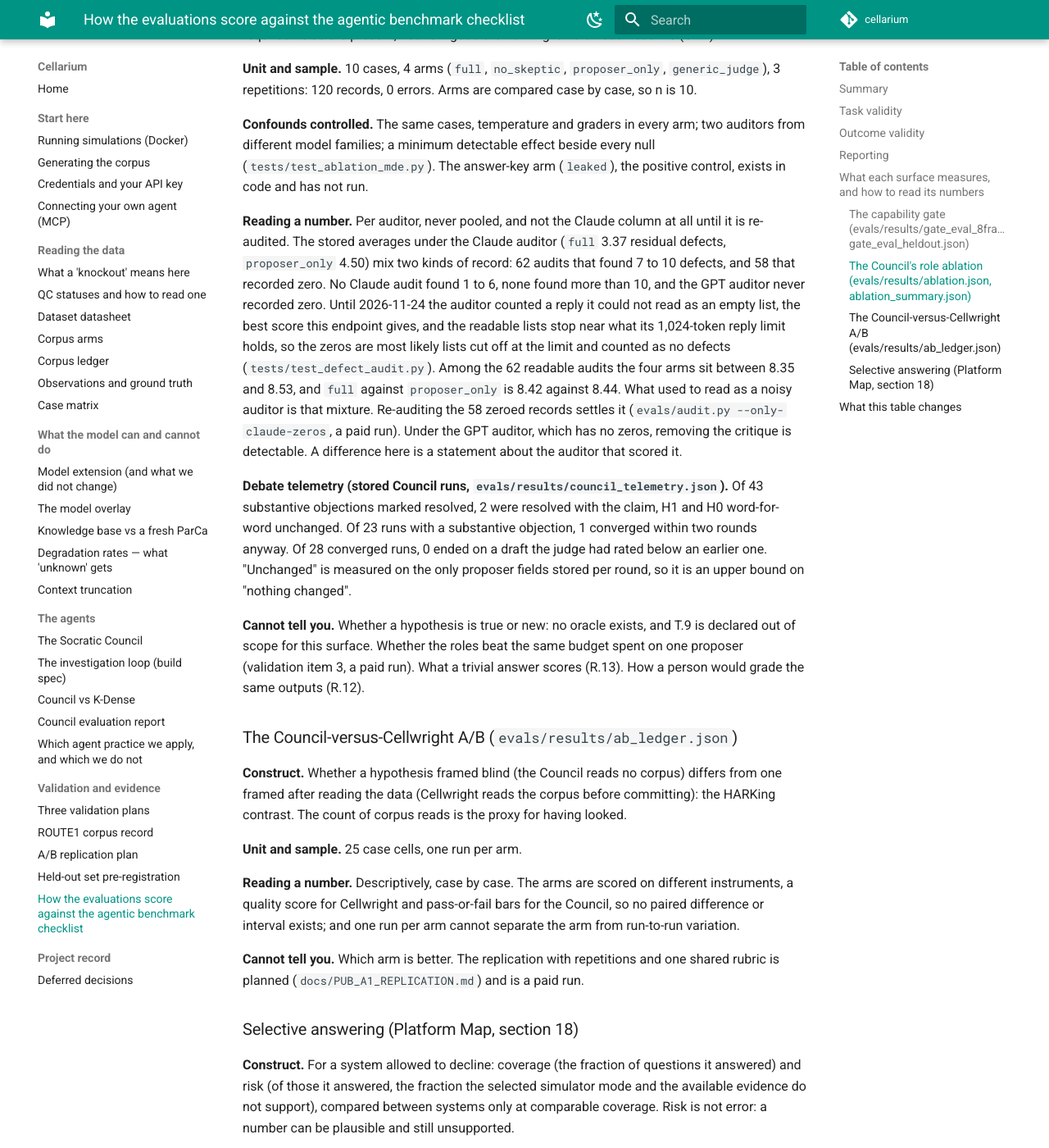
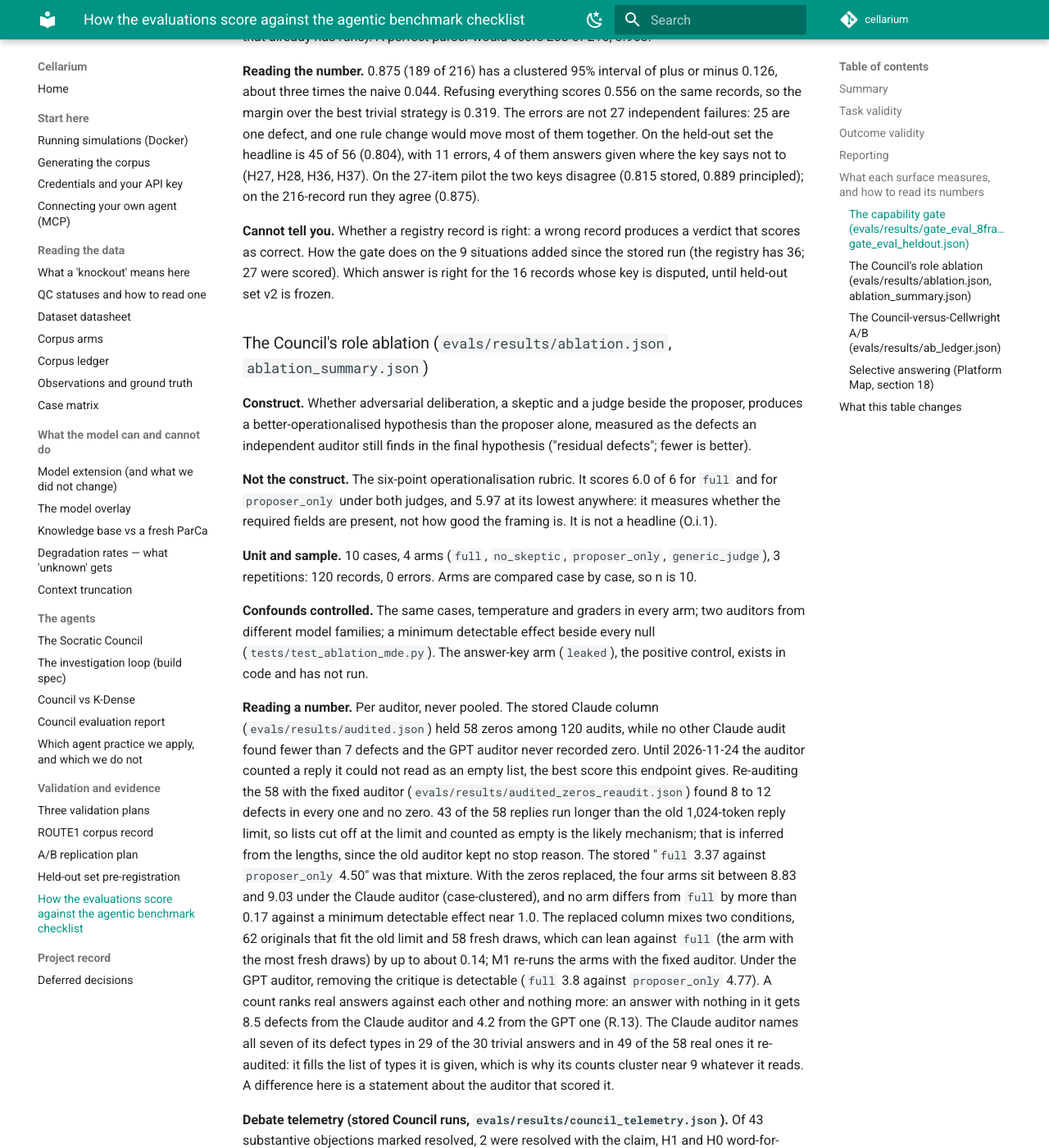
Before and after one commit to evanniko1/cellarium, an MkDocs documentation site: the page built from docs/ABC_SELF_AUDIT.md, in a window 1280 px wide and 1400 px high, scrolled down 8344 px. Shown: the whole window at 82% size. Built offline with MkDocs 1.6.1 and Material for MkDocs 9.7.7, drawn with Linux system fonts in a browser that asks for light colours; comment, search, counter and statistics services are not loaded; some of the changed text lies outside the part shown.

Commit message:
M0 and M4: no zeroed audit is zero; judges reject do-nothing answers, defect counts do not
The first two approved paid runs; both artefacts committed.

M0, evals/results/audited_zeros_reaudit.json (run at 19d3a06; $2.67
under a $3 cap). The 58 stored Claude audits that recorded zero
defects, re-audited with the fixed auditor: 58 of 58 readable, 8 to 12
defects each, none zero, stop_reason tool_use throughout. 43 of the 58
replies ran longer than the old 1,024-token limit (851 to 1,430 output
tokens), which fits the cut-off explanation; for any one record it stays
inferred. With the zeros replaced the four ablation arms sit between
8.83 and 9.03 (Claude, case-clustered), no paired difference to `full`
above 0.17 against an MDE near 1.0. The two auditors barely agree on
which answers have more defects (r = 0.12 over 120 records).

M4, evals/results/trivial_baselines.json (run at 9844e19). Ten cases x
{the question restated, every outcome predicted, empty}: 30 records,
0 errors.
  rubric (of 6), Claude / GPT: restated 1.0 / 3.3, hedge 0.3 / 1.0,
    empty 0.0 / 1.0; the real answers 6.0 / 6.0
  A/B shared judge (0 to 1): 0.03 / 0.06 / 0.00, against 0.49 for
    Cellwright's answers; minimum bar passed 0 times in 30
  defects, Claude / GPT: restated 9.0 / 4.6, hedge 9.8 / 4.0,
    empty 8.5 / 4.2; the full Council's 9.0 / 3.8
The judges reject all three. The defect auditors do not: the empty
answer does at least as well as the Council's on 7 of 10 cases (Claude)
and 4 of 10 (GPT). The Claude auditor names all seven of its defect
types in 29 of the 30 trivial answers and in 49 of the 58 real ones it
re-audited: its count mostly measures the list of types it is given.
The artefact's spent_usd ($1.751) leaves out the shared judge's 30
calls, which did not reach the meter (e0feefa): M4 cost $2.04-$3.57.

docs/ABC_SELF_AUDIT.md: R.13 met for the Council too; O.b.2 partly
(its judges reject a hedge, its deterministic checks and defect counts
do not); O.c.1, O.i.1 and the ablation's reading guide rewritten. The
docstrings that called the zeros unconfirmed (evals/audit.py,
evals/aggregate.py, tests/test_ablation_mde.py) now cite the re-audit.

Co-Authored-By: Claude Opus 5.5 <noreply@anthropic.com>

```diff
--- a/docs/ABC_SELF_AUDIT.md
+++ b/docs/ABC_SELF_AUDIT.md
@@ -23,10 +23,10 @@ citing an R item by number.
 
 | Status | Items |
 |---|---|
-| MET, guarded by a test that was forced to fail | T.1, T.3, T.5, T.6, T.9 (gate), T.10, O.b.3, R.9, R.10 (gate), R.13 (gate) |
+| MET, guarded by a test that was forced to fail | T.1, T.3, T.5, T.6, T.9 (gate), T.10, O.b.3, R.9, R.10 (gate), R.13 |
 | MET, documented or by construction | T.2, T.4, O.h.1, O.h.2, R.1, R.2, R.3, R.5, R.6, R.7, R.8, R.11 |
-| PARTLY | T.7, T.8, R.4 |
-| NOT MET, open | O.c.1, O.i.1, R.12; and for the Council: R.10, R.13, O.b.2 |
+| PARTLY | T.7, T.8, R.4, O.b.2 (Council: its judges reject a hedge, its deterministic checks and defect count do not) |
+| NOT MET, open | O.c.1, O.i.1, R.12; and for the Council: R.10 |
 | OUT OF SCOPE, declared | T.9 for the Council: no oracle exists for an open-ended hypothesis |
 | NOT APPLICABLE, with the reason | O.a.1-2, O.b.1, O.d.1-2, O.e.1-3, O.f.1-2, O.g.1-3 |
 
@@ -51,16 +51,16 @@ citing an R item by number.
 |---|---|---|---|
 | O.a.1, O.a.2 | Whole-string matching: equivalent and redundant wording | N/A | The gate's outcome is a closed three-value verdict compared exactly; no free text is matched. |
 | O.b.1 | Substring matching: negation | N/A | No substring matching is used to score. |
-| O.b.2 | Prevent success by listing every possible answer | N/A for the gate; FAILED by the Council's deterministic checks, NOT TESTED for its judges | One verdict per gate item. For the Council, `evals/trivial_baselines.py` builds an answer that predicts every outcome at once: the Council's own score (`council._score`) gives it 16 of 16, its maximum, and the A/B's deterministic minimum bar passes it (`tests/test_trivial_baselines.py`). Whether the LLM judges and auditors also accept it is the paid half of that probe, prepared and not run. |
+| O.b.2 | Prevent success by listing every possible answer | N/A for the gate. For the Council: MET by its judges, FAILED by its deterministic checks and by the residual-defect count | One verdict per gate item. For the Council, `evals/trivial_baselines.py` builds an answer that predicts every outcome at once. The judges reject it (2026-11-24, `evals/results/trivial_baselines.json`, 10 cases): the six-point rubric gives it 0.3 of 6 (Claude) and 1.0 (GPT) against 6.0 for the Council's real answers, the A/B's shared judge 0.06 against 0.49 for Cellwright's answers, and it passes the minimum bar in none of the 10. The Council's own score (`council._score`) gives it 16 of 16, its maximum, and the A/B's deterministic minimum bar passes it (`tests/test_trivial_baselines.py`). The defect auditors count it like a real answer: 9.8 defects (Claude) and 4.0 (GPT) against 9.0 and 3.8 for the Council's, and under the GPT auditor it does as well as the Council's answer on 6 of the 10 cases. |
 | O.b.3 | Prevent success by guessing | MET, forced | On the same 216 records, always-refuse scores 0.556 (the best trivial strategy), always-answer 0.333, always-propose 0.111; the gate's 0.875 beats the best by 0.319 (`tests/test_gate_reliability.py`). |
-| O.c.1 | LLM-as-judge: accuracy and self-consistency validated | NOT MET | The ablation's Claude and GPT auditors do not agree (residual defects, r = -0.097 over 120 records; 0.063 over the 62 Claude audits that were readable). The Claude column's ninefold larger spread is not noise: 58 of its 120 audits are zeros in the shape of unreadable replies counted as no defects (`tests/test_defect_audit.py`), so that auditor has to be re-run before its agreement can be measured. No repetition-stability run and no human floor exist (validation item 6: paid runs, two human raters). |
+| O.c.1 | LLM-as-judge: accuracy and self-consistency validated | NOT MET | The ablation's Claude and GPT auditors barely agree on which answers have more defects: r = 0.12 over 120 records, measured after the 58 Claude audits stored as zeros were re-audited (2026-11-24, `evals/results/audited_zeros_reaudit.json`: 58 of 58 readable, 8 to 12 defects each, none zero). The zeros were unreadable replies counted as no defects (`tests/test_defect_audit.py`), not findings. The Claude auditor finds 7 to 12 defects in every answer, the GPT auditor 1 to 6. No repetition-stability run and no human floor exist (validation item 6: paid runs, two human raters). |
 | O.d.1, O.d.2 | Unit-test grading: tests verified; coverage reported | N/A as grading | No evaluation is scored by unit tests. The analogous question, whether the platform's own guard tests would notice a fault, is measured by mutation testing: threshold mutants (tier 0) and the registry operators of validation item 8. Of eleven pre-registered registry faults the suite caught nine and missed two (a record losing its source markers; a loosened dependency pin), each exactly as predicted; both now have a guard (`tests/test_registry_survivor_guards.py`), forced to fail with the fault applied. |
 | O.e.1-O.e.3 | Fuzz testing | N/A | No fuzzing is used to score. |
 | O.f.1, O.f.2 | End-to-end tests: branch coverage; non-determinism | N/A as grading | No evaluation is scored by an end-to-end test. |
 | O.g.1-O.g.3 | State-modification grading | N/A | No evaluation is scored by a final state. |
 | O.h.1 | Answer-parser assumptions stated | MET, documented | The parser emits a six-field requirement over a closed vocabulary; anything unrecognised becomes `other`, which routes to the ignorance rule rather than to a refusal (`gate.Requirement.normalised`); parser failures are counted. |
 | O.h.2 | A single answer cannot be reached by guessing | MET, with O.b.3 | Three verdicts; the best guessing strategy's score is reported beside the gate's. |
-| O.i.1 | Quality metrics track the reasoning, not the format | NOT MET | The Council's six-point quality rubric scores 6/6 in every arm: it measures schema compliance, not framing quality (PUB-A3). The residual-defect measure varies under the GPT auditor; the Claude auditor's stored column mixes 58 failures counted as zero with 62 readable audits and supports no comparison until re-audited (`tests/test_defect_audit.py`). |
+| O.i.1 | Quality metrics track the reasoning, not the format | NOT MET | The Council's six-point rubric scores 6 of 6 in every arm, so it cannot rank real answers (PUB-A3). It is not schema compliance alone: it gives a schema-complete restatement of the question 1.0 of 6 (Claude) and 3.3 (GPT) (R.13). The residual-defect count separates arms under the GPT auditor. Under the Claude auditor, with its 58 stored failures re-audited, every arm sits between 8.83 and 9.03 defects and none differs from `full` by more than the design could detect (minimum detectable effect about 1.0). Neither auditor's count tracks quality on its own: an empty answer gets 8.5 defects (Claude) and 4.2 (GPT), as many as a real one (R.13). The Claude auditor names all seven of its defect types in 29 of the 30 trivial answers and in 49 of the 58 real ones it re-audited, so its count mostly measures the size of the list of types it was given. A count compares real answers with each other and says nothing alone. |
 
 ## Reporting
 
@@ -78,7 +78,7 @@ citing an R item by number.
 | R.10 | Significance; confidence intervals | MET for the gate and the ablation; NOT for the A/B | Gate: clustered t(26) interval, half-width 0.126, about three times the naive one (forced). Ablation: paired MDE on t(9). The A/B (10 cases) is reported descriptively. |
 | R.11 | Guidance for reading results given the flaws | MET, documented | A "reading the number" and a "cannot tell you" paragraph per surface, below: per auditor and never pooled for the ablation; within a set and never across sets for selective answering; descriptively for the A/B. |
 | R.12 | Non-AI baselines, such as human experts | NOT MET | No surface has a human baseline; the human floor of validation item 6 needs two raters. |
-| R.13 | Results of trivial agents | MET for the gate; NOT for the Council | Gate: the three always-the-same-verdict strategies (forced). Council: the trivial answers are built (`evals/trivial_baselines.py`: the question restated as a claim, a hedge-everything answer, an empty one) and their free half is measured: the Council's own score gives the restated question 16 of 16, its maximum. Their scores from the judges and auditors are a paid run, prepared and not run. The proposer-only arm is a weaker system, not a trivial one. |
+| R.13 | Results of trivial agents | MET | Gate: the three always-the-same-verdict strategies (forced). Council (`evals/trivial_baselines.py`; `evals/results/trivial_baselines.json`, 2026-11-24, 10 cases): three answers built from the question alone (a restatement, a hedge-everything answer, an empty one), scored by every instrument that scores a Council answer. The judges reject all three: the six-point rubric gives them 0.0 to 1.0 of 6 (Claude) and 1.0 to 3.3 (GPT) against 6.0 for real answers; the shared judge 0.00 to 0.06 against 0.49; the minimum bar is passed 0 times in 30. The defect auditors do not: 8.5 to 9.8 defects (Claude) and 4.0 to 4.6 (GPT) against the Council's 9.0 and 3.8, and the empty answer does at least as well as the Council's on 7 of 10 cases under Claude and 4 of 10 under GPT. The Council's own score gives the restatement and the hedge 16 of 16. The proposer-only arm is a weaker system, not a trivial one. |
 
 ## What each surface measures, and how to read its numbers
 
@@ -135,17 +135,22 @@ present, not how good the framing is. It is not a headline (O.i.1).
 model families; a minimum detectable effect beside every null (`tests/test_ablation_mde.py`). The answer-key arm
 (`leaked`), the positive control, exists in code and has not run.
 
-**Reading a number.** Per auditor, never pooled, and not the Claude column at all until it is re-audited. The
-stored averages under the Claude auditor (`full` 3.37 residual defects, `proposer_only` 4.50) mix two kinds of
-record: 62 audits that found 7 to 10 defects, and 58 that recorded zero. No Claude audit found 1 to 6, none
-found more than 10, and the GPT auditor never recorded zero. Until 2026-11-24 the auditor counted a reply it
-could not read as an empty list, the best score this endpoint gives, and the readable lists stop near what its
-1,024-token reply limit holds, so the zeros are most likely lists cut off at the limit and counted as no
-defects (`tests/test_defect_audit.py`). Among the 62 readable audits the four arms sit between 8.35 and 8.53, and
-`full` against `proposer_only` is 8.42 against 8.44. What used to read as a noisy auditor is that mixture.
-Re-auditing the 58 zeroed records settles it (`evals/audit.py --only-claude-zeros`, a paid run). Under the GPT
-auditor, which has no zeros, removing the critique is detectable. A difference here is a statement about the
-auditor that scored it.
+**Reading a number.** Per auditor, never pooled. The stored Claude column (`evals/results/audited.json`) held 58
+zeros among 120 audits, while no other Claude audit found fewer than 7 defects and the GPT auditor never recorded
+zero. Until 2026-11-24 the auditor counted a reply it could not read as an empty list, the best score this
+endpoint gives. Re-auditing the 58 with the fixed auditor (`evals/results/audited_zeros_reaudit.json`) found 8 to
+12 defects in every one and no zero. 43 of the 58 replies run longer than the old 1,024-token reply limit, so
+lists cut off at the limit and counted as empty is the likely mechanism; that is inferred from the lengths, since
+the old auditor kept no stop reason. The stored "`full` 3.37 against `proposer_only` 4.50" was that mixture. With
+the zeros replaced, the four arms sit between 8.83 and 9.03 under the Claude auditor (case-clustered), and no arm
+differs from `full` by more than 0.17 against a minimum detectable effect near 1.0. The replaced column mixes two
+conditions, 62 originals that fit the old limit and 58 fresh draws, which can lean against `full` (the arm with
+the most fresh draws) by up to about 0.14; M1 re-runs the arms with the fixed auditor. Under the GPT auditor,
+removing the critique is detectable (`full` 3.8 against `proposer_only` 4.77). A count ranks real answers
+against each other and nothing more: an answer with nothing in it gets 8.5 defects from the Claude auditor and 4.2
+from the GPT one (R.13). The Claude auditor names all seven of its defect types in 29 of the 30 trivial answers
+and in 49 of the 58 real ones it re-audited: it fills the list of types it is given, which is why its counts
+cluster near 9 whatever it reads. A difference here is a statement about the auditor that scored it.
 
 **Debate telemetry (stored Council runs, `evals/results/council_telemetry.json`).** Of 43 substantive objections
 marked resolved, 2 were resolved with the claim, H1 and H0 word-for-word unchanged. Of 23 runs with a
@@ -155,7 +160,7 @@ upper bound on "nothing changed".
 
 **Cannot tell you.** Whether a hypothesis is true or new: no oracle exists, and T.9 is declared out of scope for
 this surface. Whether the roles beat the same budget spent on one proposer (validation item 3, a paid run).
-What a trivial answer scores (R.13). How a person would grade the same outputs (R.12).
+How a person would grade the same outputs (R.12).
 
 ### The Council-versus-Cellwright A/B (`evals/results/ab_ledger.json`)
 
@@ -192,8 +197,9 @@ by 0.25 or 0.09. And there is no human reference on any set (R.12).
 
 ## What this table changes
 
-Five items are open and cost something to close: O.c.1 and R.12 need human raters and paid judge runs; O.i.1
-retires the six-point rubric as a headline; R.13 for the Council needs
-one cheap trivial arm; O.b.2 for the Council is one probe. (T.6 was on this list until 2026-11-23, when remote
-reads were pinned.) None of them is a property the platform claims today,
+Three items are open and cost something to close: O.c.1 and R.12 need human raters and paid judge runs; O.i.1
+retires the six-point rubric as a headline and, since 2026-11-24, says a defect count cannot stand alone either.
+R.13 and O.b.2 for the Council were closed by the trivial-answer probe on 2026-11-24, O.b.2 only partly: the
+judges reject a hedge, the deterministic checks and the defect count do not. (T.6 was on this list until
+2026-11-23, when remote reads were pinned.) None of them is a property the platform claims today,
 and the paper should say so in these words rather than leave the rows blank.
```
Also changed, not shown: 5 other files.
